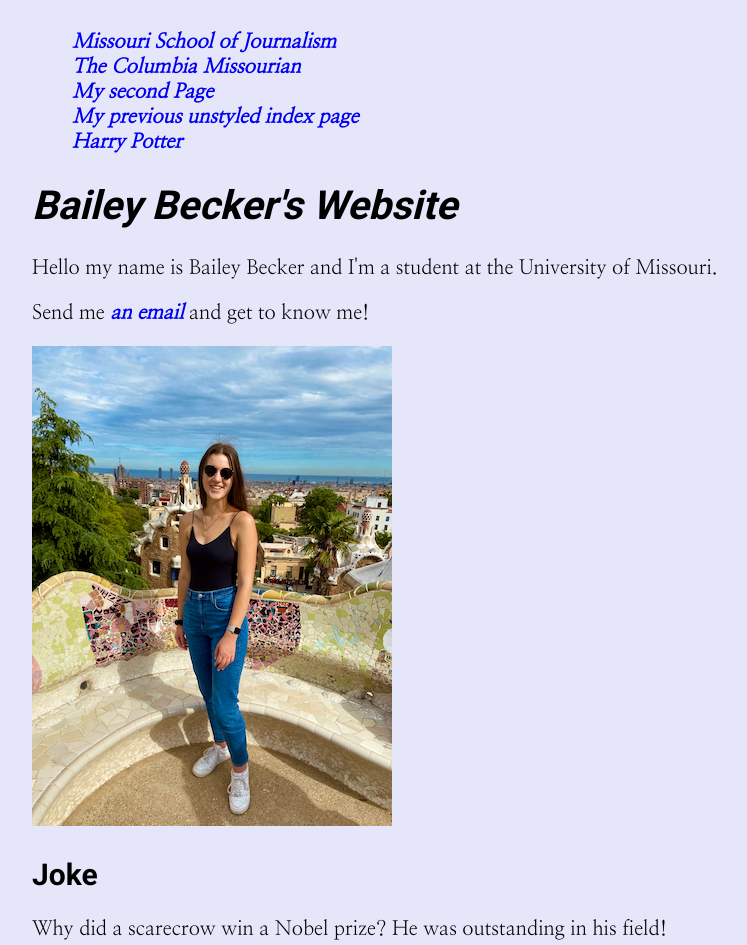
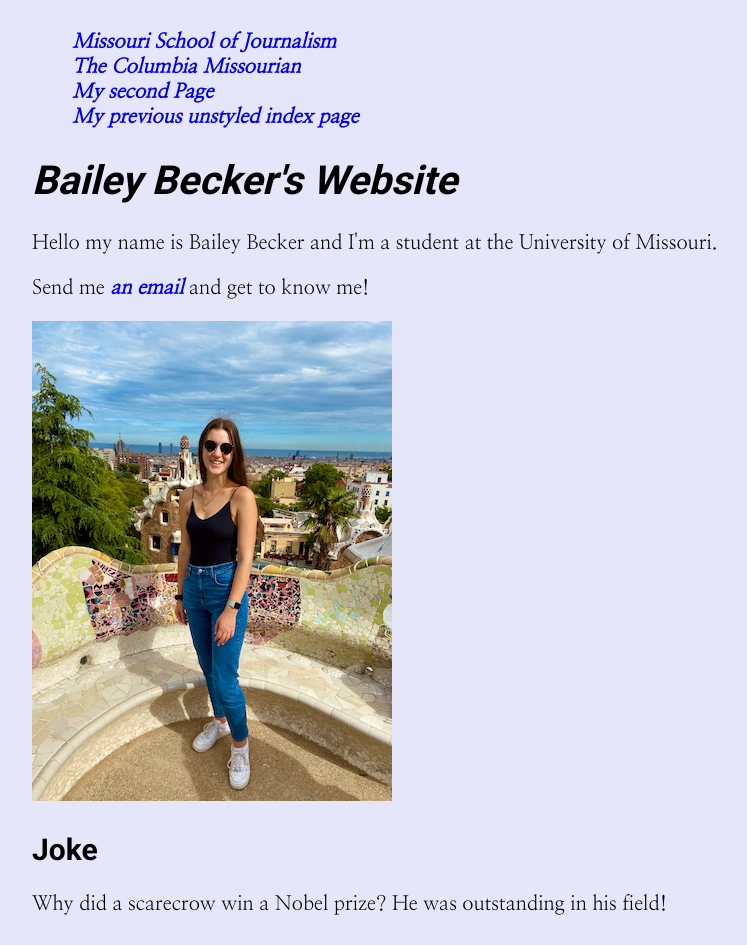
Before and after one commit to J4502-FS22/bailey-becker-site, a plain HTML site: page index.html in a window 1280 px wide. Shown: the whole page, without its empty margins (258-1005 px from the left). Drawn offline with Linux system fonts and the light colour scheme.

Commit message:
removed ordered list

```diff
--- a/index.html
+++ b/index.html
@@ -16,7 +16,7 @@
         target= "_blank">The Columbia Missourian</a></li>
         <li><a href="second-page.html">My second Page</a></li>
           <li><a href="my-old-index.html">My previous unstyled index page</a></li>
-          <li><a href="The-harry-potter-movies-in-order-from-worst-to-best.html">Harry Potter</a></li>
+
       </ul>
     </nav>
 <h1> Bailey Becker's Website</h1>
```
Also changed, not shown: the-harry-potter-movies-in-order-from-worst-to-best.html (+1 -0 lines).
